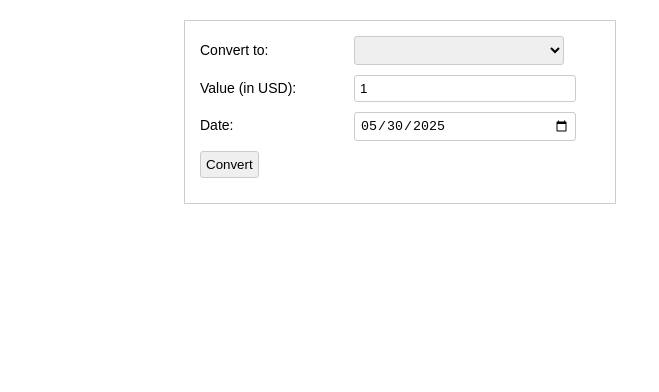
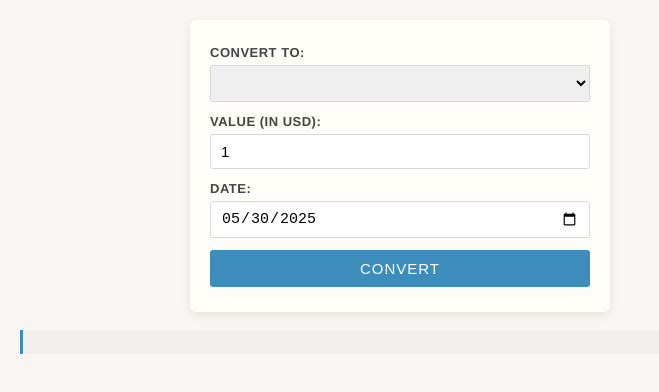
Before and after one commit to KoltonGuthrie/Currency_Exchange_Application, an Electron app: page client/index.html in a window 800 px wide. Shown: the whole page, without its empty margins (0-659 px from the left). Drawn offline with Linux system fonts and the light colour scheme; no server answers.

Commit message:
Updated UI

```diff
--- a/client/styles/style.css
+++ b/client/styles/style.css
@@ -1,26 +1,70 @@
 body {
-    font-family: Arial, sans-serif;
+    font-family: 'Helvetica', Arial, sans-serif;
+    background-color: #f8f5f2;
+    margin: 0;
+    padding: 20px;
+    color: #2b2b2b;
 }
-form {
-    border: 1px solid #ccc;
-    padding: 15px;
-    width: 400px;
-    margin: 20px auto;
-    font-size: 14px;
+
+#convert_currency_form {
+    background-color: #fffdf7;
+    padding: 25px 20px;
+    border-radius: 6px;
+    box-shadow: 0 3px 10px rgba(0, 0, 0, 0.08);
+    width: 100%;
+    max-width: 380px;
+    margin: 0 auto;
 }
+
 label {
-    display: inline-block;
-    width: 150px;
-    margin-bottom: 10px;
+    font-size: 13px;
+    font-weight: 600;
+    color: #444;
+    display: block;
+    margin-bottom: 5px;
+    text-transform: uppercase;
+    letter-spacing: 0.5px;
 }
-select, input[type="number"], input[type="date"], input[type="submit"] {
-    width: 210px;
-    padding: 5px;
-    margin-bottom: 10px;
-    border: 1px solid #ccc;
+
+select, input[type="number"], input[type="date"] {
+    padding: 8px 10px;
+    font-size: 15px;
+    border: 1px solid #d9d9d9;
     border-radius: 3px;
+    width: 100%;
+    box-sizing: border-box;
+    margin-bottom: 12px;
 }
+
+select:focus, input[type="number"]:focus, input[type="date"]:focus {
+    outline: none;
+    border-color: #3c8dbc;
+    box-shadow: 0 0 4px rgba(60, 141, 188, 0.2);
+}
+
 input[type="submit"] {
-    width: auto;
+    background-color: #3c8dbc;
+    color: #fff;
+    padding: 10px 0;
+    border: none;
+    border-radius: 3px;
+    font-size: 15px;
     cursor: pointer;
+    width: 100%;
+    text-transform: uppercase;
+    letter-spacing: 1px;
 }
+
+input[type="submit"]:hover {
+    background-color: #326f94;
+}
+
+#output {
+    margin-top: 18px;
+    padding: 12px;
+    background-color: #f0efeb;
+    border-left: 3px solid #3c8dbc;
+    font-size: 15px;
+    color: #2b2b2b;
+    text-align: left;
+}
```
